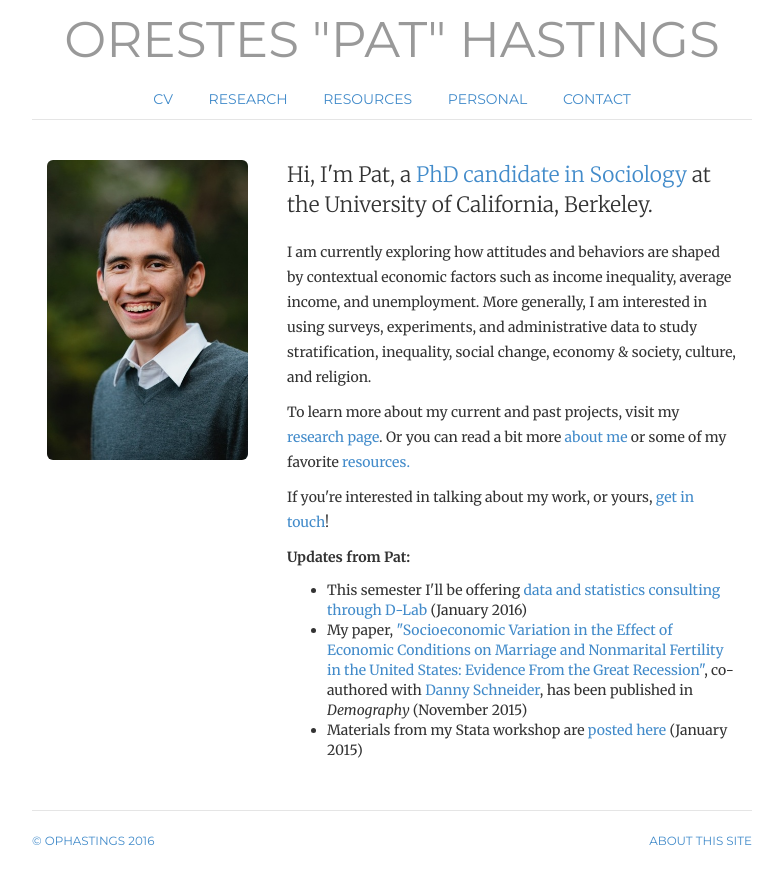
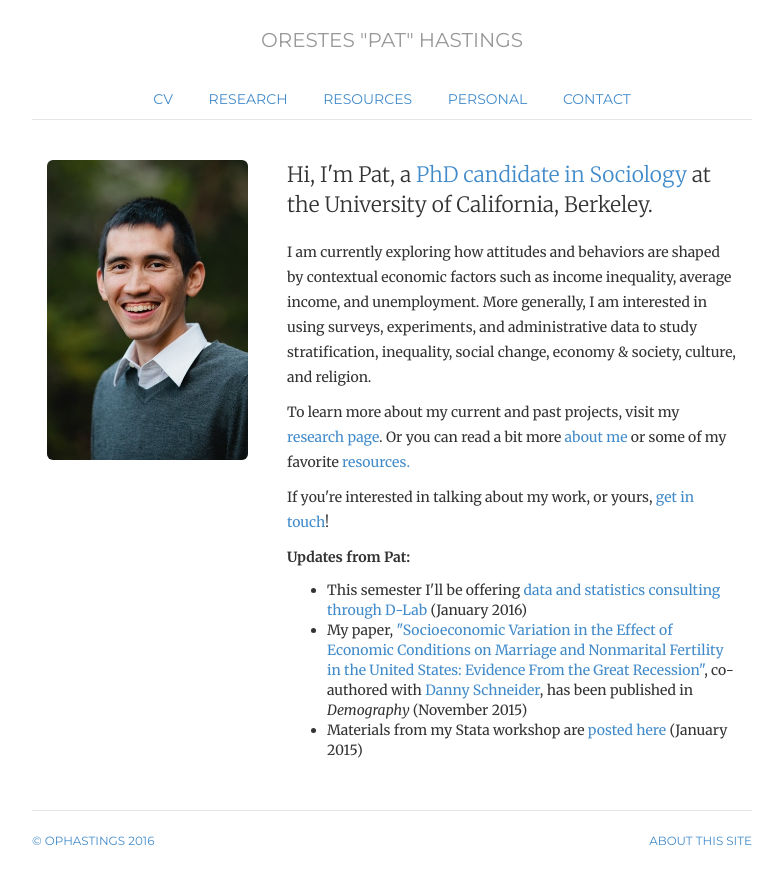
Before and after one commit to ophastings/ophastings.github.io, a Jekyll site: the page built from index.html, in a window 1280 px wide. Shown: the top 884 px of the page, without its empty margins (248-1031 px from the left). Built offline with Jekyll 4.4.1, drawn with Linux system fonts in a browser that asks for light colours; comment, search, counter and statistics services are not loaded.

Commit message:
Update style.css

```diff
--- a/css/style.css
+++ b/css/style.css
@@ -9,7 +9,7 @@
 
 /* Masthead */
 .header { font-family: 'Montserrat', Helvetica, sans-serif; text-transform: uppercase; font-weight: normal; text-align: center; }
-.header h3 { font-family: 'Montserrat', Helvetica, sans-serif; text-transform: uppercase; font-weight: normal; text-align: center; font-size: 50px;  }
+.header h3 { font-family: 'Montserrat', Helvetica, sans-serif; text-transform: uppercase; font-weight: normal; text-align: center; font-size: 20px;  }
 
 .footer { font-family: 'Montserrat', Helvetica, sans-serif; text-transform: uppercase; font-weight: normal; }
 
```
